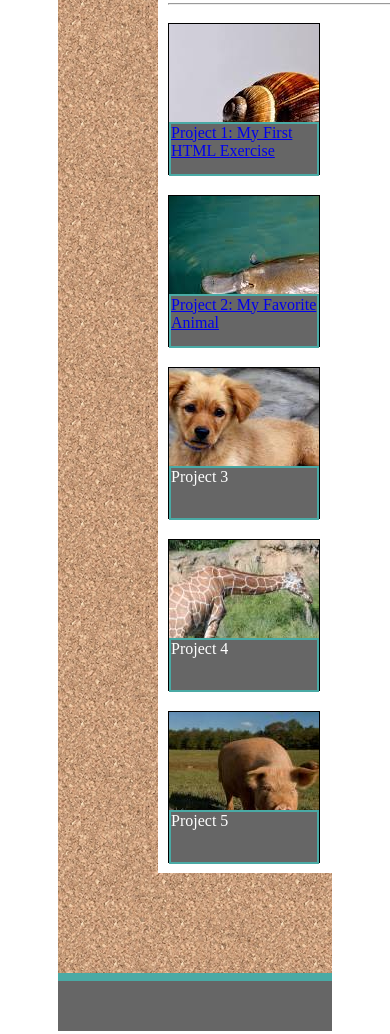
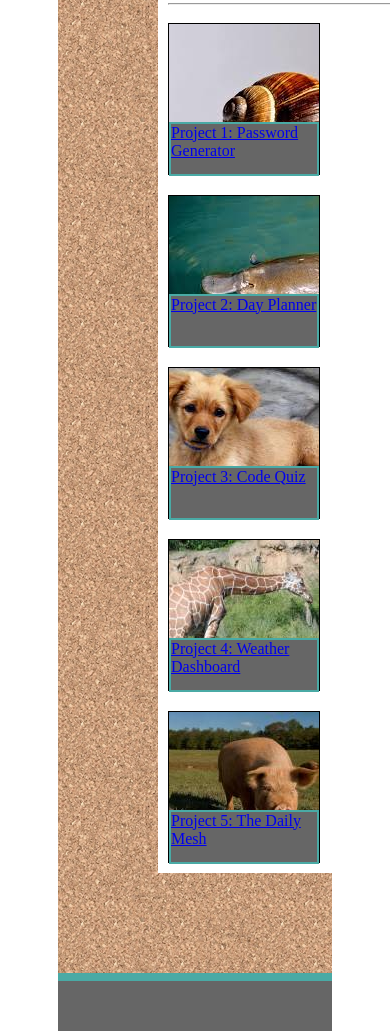
Before and after one commit to HowardDaniels/responsive-portfolio, a plain HTML site: page portfolio.html in a window 390 px wide. Shown: the part 318-1352 px from the top of the page. Drawn offline with Linux system fonts and the light colour scheme.

Commit message:
updated projects on responsive portfolio

```diff
--- a/portfolio.html
+++ b/portfolio.html
@@ -31,31 +31,31 @@
         <div class="clearfix">
         <div class="project-box" id="project-box-1">
           <div class="name-banner">
-            <a href="../../Activities/Day01/FirstHTMLExercise/index.html">Project 1: My First HTML Exercise</a>
+            <a href="../password-generator/index.html">Project 1: Password Generator</a>
           </div>
         </div>
 
         <div class="project-box" id="project-box-2">
           <div class="name-banner">
-            <a href="../../Activites/Day04/Activity2/Platypus/index.html">Project 2: My Favorite Animal</a>
+            <a href="../day-planner/index.html">Project 2: Day Planner</a>
           </div>
         </div>
 
         <div class="project-box" id="project-box-3">
           <div class="name-banner">
-            Project 3
+            <a href="../code-quiz/index.html">Project 3: Code Quiz</a>
           </div>
         </div>
 
         <div class="project-box" id="project-box-4">
           <div class="name-banner">
-            Project 4
+            <a href="../weather-dashboard/index.html">Project 4: Weather Dashboard</a>
           </div>
         </div>
 
         <div class="project-box" id="project-box-5">
           <div class="name-banner">
-            Project 5
+            <a href="../the-daily-mesh/index.html">Project 5: The Daily Mesh</a>
           </div>
         </div>
 
```
